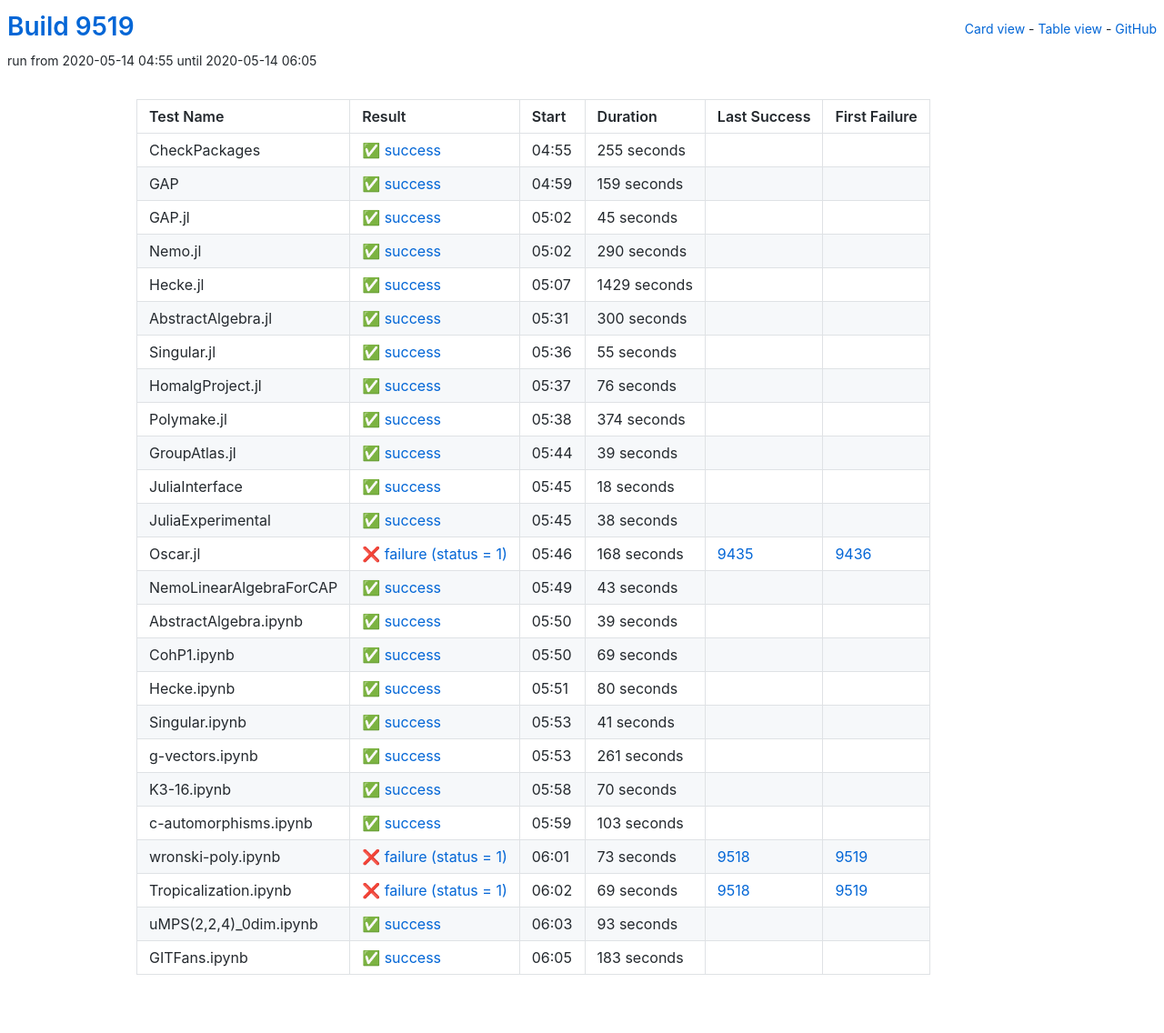
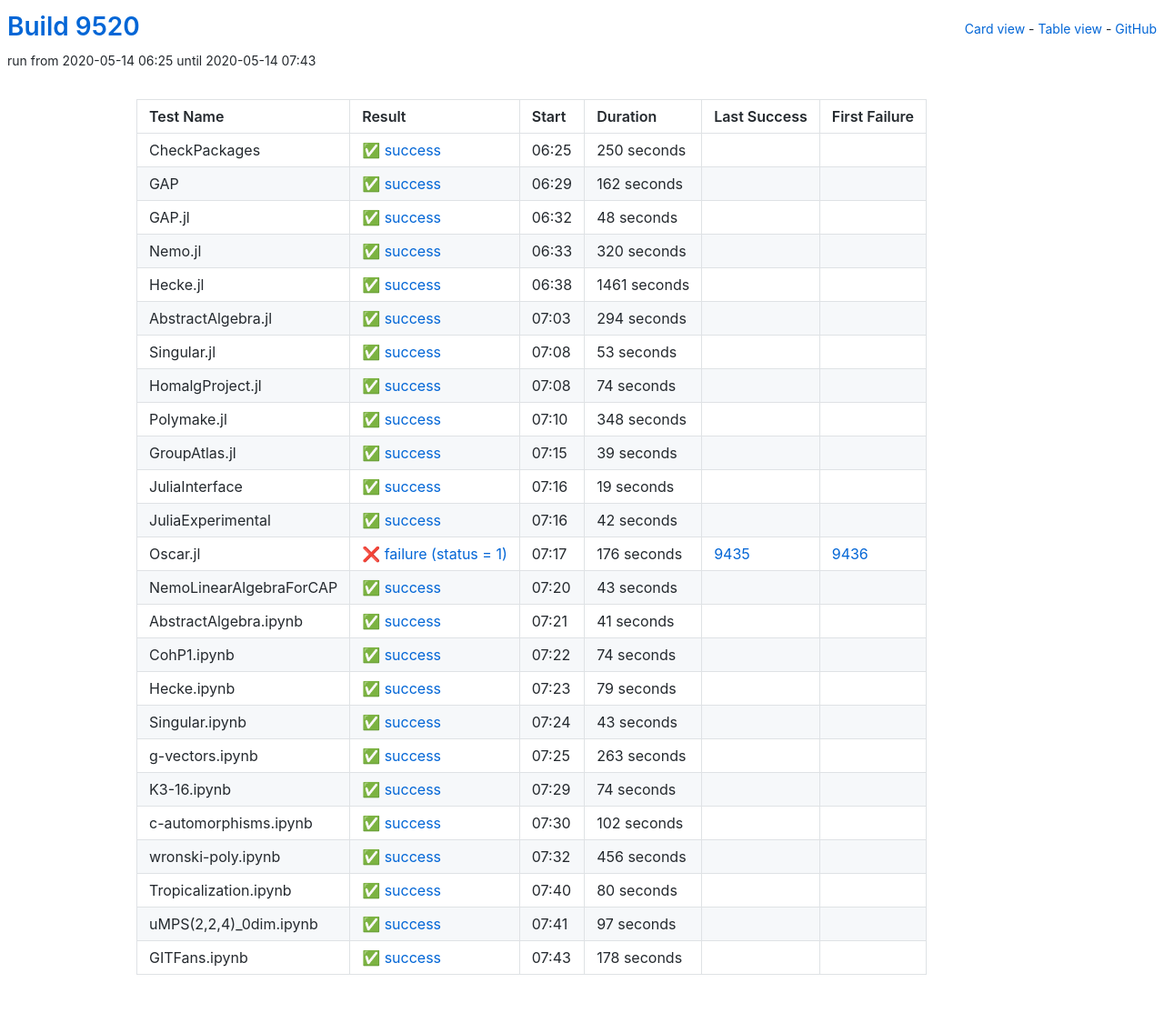
Before and after one commit to oscar-system/oscar-ci-status, a Jekyll site: the page built from table.html, in a window 1280 px wide. Shown: the whole page at 91% size. Built offline with Jekyll 4.4.1, drawn with Linux system fonts in a browser that asks for light colours.

Commit message:
Build 9520

```diff
--- a/_data/ci.yml
+++ b/_data/ci.yml
@@ -1,113 +1,113 @@
-build: 9519
-build_url: https://oscarci.mathematik.uni-kl.de/job/oscar/9519/
+build: 9520
+build_url: https://oscarci.mathematik.uni-kl.de/job/oscar/9520/
 job: oscar
 tests:
-- duration: 255
+- duration: 250
   exitcode: 0
   first_failure: false
   first_failure_url: null
   id: checkpackages
   last_success: false
   last_success_url: null
-  log: https://oscarci.mathematik.uni-kl.de/job/oscar/9519/artifact/logs/build-9519/CheckPackages.log
+  log: https://oscarci.mathematik.uni-kl.de/job/oscar/9520/artifact/logs/build-9520/CheckPackages.log
   name: CheckPackages
-  start: 2020-05-14 04:55
+  start: 2020-05-14 06:25
   status: success
   success: true
-- duration: 159
+- duration: 162
   exitcode: 0
   first_failure: false
   first_failure_url: null
   id: gap
   last_success: false
   last_success_url: null
-  log: https://oscarci.mathematik.uni-kl.de/job/oscar/9519/artifact/logs/build-9519/GAP.log
+  log: https://oscarci.mathematik.uni-kl.de/job/oscar/9520/artifact/logs/build-9520/GAP.log
   name: GAP
-  start: 2020-05-14 04:59
+  start: 2020-05-14 06:29
   status: success
   success: true
-- duration: 45
+- duration: 48
   exitcode: 0
   first_failure: false
   first_failure_url: null
   id: gap-jl
   last_success: false
   last_success_url: null
-  log: https://oscarci.mathematik.uni-kl.de/job/oscar/9519/artifact/logs/build-9519/GAP.jl.log
+  log: https://oscarci.mathematik.uni-kl.de/job/oscar/9520/artifact/logs/build-9520/GAP.jl.log
   name: GAP.jl
-  start: 2020-05-14 05:02
+  start: 2020-05-14 06:32
   status: success
   success: true
-- duration: 290
+- duration: 320
   exitcode: 0
   first_failure: false
   first_failure_url: null
   id: nemo-jl
   last_success: false
   last_success_url: null
-  log: https://oscarci.mathematik.uni-kl.de/job/oscar/9519/artifact/logs/build-9519/Nemo.jl.log
+  log: https://oscarci.mathematik.uni-kl.de/job/oscar/9520/artifact/logs/build-9520/Nemo.jl.log
   name: Nemo.jl
-  start: 2020-05-14 05:02
+  start: 2020-05-14 06:33
   status: success
   success: true
-- duration: 1429
+- duration: 1461
   exitcode: 0
   first_failure: false
   first_failure_url: null
   id: hecke-jl
   last_success: false
   last_success_url: null
-  log: https://oscarci.mathematik.uni-kl.de/job/oscar/9519/artifact/logs/build-9519/Hecke.jl.log
+  log: https://oscarci.mathematik.uni-kl.de/job/oscar/9520/artifact/logs/build-9520/Hecke.jl.log
   name: Hecke.jl
-  start: 2020-05-14 05:07
+  start: 2020-05-14 06:38
   status: success
   success: true
-- duration: 300
+- duration: 294
   exitcode: 0
   first_failure: false
   first_failure_url: null
   id: abstractalgebra-jl
   last_success: false
   last_success_url: null
-  log: https://oscarci.mathematik.uni-kl.de/job/oscar/9519/artifact/logs/build-9519/AbstractAlgebra.jl.log
+  log: https://oscarci.mathematik.uni-kl.de/job/oscar/9520/artifact/logs/build-9520/AbstractAlgebra.jl.log
   name: AbstractAlgebra.jl
-  start: 2020-05-14 05:31
+  start: 2020-05-14 07:03
   status: success
   success: true
-- duration: 55
+- duration: 53
   exitcode: 0
   first_failure: false
   first_failure_url: null
   id: singular-jl
   last_success: false
   last_success_url: null
-  log: https://oscarci.mathematik.uni-kl.de/job/oscar/9519/artifact/logs/build-9519/Singular.jl.log
+  log: https://oscarci.mathematik.uni-kl.de/job/oscar/9520/artifact/logs/build-9520/Singular.jl.log
   name: Singular.jl
-  start: 2020-05-14 05:36
+  start: 2020-05-14 07:08
   status: success
   success: true
-- duration: 76
+- duration: 74
   exitcode: 0
   first_failure: false
   first_failure_url: null
   id: homalgproject-jl
   last_success: false
   last_success_url: null
-  log: https://oscarci.mathematik.uni-kl.de/job/oscar/9519/artifact/logs/build-9519/HomalgProject.jl.log
+  log: https://oscarci.mathematik.uni-kl.de/job/oscar/9520/artifact/logs/build-9520/HomalgProject.jl.log
   name: HomalgProject.jl
-  start: 2020-05-14 05:37
+  start: 2020-05-14 07:08
   status: success
   success: true
-- duration: 374
+- duration: 348
   exitcode: 0
   first_failure: false
   first_failure_url: null
   id: polymake-jl
   last_success: false
   last_success_url: null
-  log: https://oscarci.mathematik.uni-kl.de/job/oscar/9519/artifact/logs/build-9519/Polymake.jl.log
+  log: https://oscarci.mathematik.uni-kl.de/job/oscar/9520/artifact/logs/build-9520/Polymake.jl.log
   name: Polymake.jl
-  start: 2020-05-14 05:38
+  start: 2020-05-14 07:10
   status: success
   success: true
 - duration: 39
@@ -117,45 +117,45 @@
   id: groupatlas-jl
   last_success: false
   last_success_url: null
-  log: https://oscarci.mathematik.uni-kl.de/job/oscar/9519/artifact/logs/build-9519/GroupAtlas.jl.log
+  log: https://oscarci.mathematik.uni-kl.de/job/oscar/9520/artifact/logs/build-9520/GroupAtlas.jl.log
   name: GroupAtlas.jl
-  start: 2020-05-14 05:44
+  start: 2020-05-14 07:15
   status: success
   success: true
-- duration: 18
+- duration: 19
   exitcode: 0
   first_failure: false
   first_failure_url: null
   id: juliainterface
   last_success: false
   last_success_url: null
-  log: https://oscarci.mathematik.uni-kl.de/job/oscar/9519/artifact/logs/build-9519/JuliaInterface.log
+  log: https://oscarci.mathematik.uni-kl.de/job/oscar/9520/artifact/logs/build-9520/JuliaInterface.log
   name: JuliaInterface
-  start: 2020-05-14 05:45
+  start: 2020-05-14 07:16
   status: success
   success: true
-- duration: 38
+- duration: 42
   exitcode: 0
   first_failure: false
   first_failure_url: null
   id: juliaexperimental
   last_success: false
   last_success_url: null
-  log: https://oscarci.mathematik.uni-kl.de/job/oscar/9519/artifact/logs/build-9519/JuliaExperimental.log
+  log: https://oscarci.mathematik.uni-kl.de/job/oscar/9520/artifact/logs/build-9520/JuliaExperimental.log
   name: JuliaExperimental
-  start: 2020-05-14 05:45
+  start: 2020-05-14 07:16
   status: success
   success: true
-- duration: 168
+- duration: 176
   exitcode: 1
   first_failure: 9436
   first_failure_url: https://oscarci.mathematik.uni-kl.de/job/oscar/9436/
   id: oscar-jl
   last_success: 9435
   last_success_url: https://oscarci.mathematik.uni-kl.de/job/oscar/9435/
-  log: https://oscarci.mathematik.uni-kl.de/job/oscar/9519/artifact/logs/build-9519/Oscar.jl.log
+  log: https://oscarci.mathematik.uni-kl.de/job/oscar/9520/artifact/logs/build-9520/Oscar.jl.log
   name: Oscar.jl
-  start: 2020-05-14 05:46
+  start: 2020-05-14 07:17
   status: failure
   success: false
 - duration: 43
@@ -165,140 +165,140 @@
   id: nemolinearalgebraforcap
   last_success: false
   last_success_url: null
-  log: https://oscarci.mathematik.uni-kl.de/job/oscar/9519/artifact/logs/build-9519/NemoLinearAlgebraForCAP.log
+  log: https://oscarci.mathematik.uni-kl.de/job/oscar/9520/artifact/logs/build-9520/NemoLinearAlgebraForCAP.log
   name: NemoLinearAlgebraForCAP
-  start: 2020-05-14 05:49
+  start: 2020-05-14 07:20
   status: success
   success: true
-- duration: 39
+- duration: 41
   exitcode: 0
   first_failure: false
   first_failure_url: null
   id: abstractalgebra-ipynb
   last_success: false
   last_success_url: null
-  log: https://oscarci.mathematik.uni-kl.de/job/oscar/9519/artifact/logs/build-9519/AbstractAlgebra.ipynb.log
+  log: https://oscarci.mathematik.uni-kl.de/job/oscar/9520/artifact/logs/build-9520/AbstractAlgebra.ipynb.log
   name: AbstractAlgebra.ipynb
-  start: 2020-05-14 05:50
+  start: 2020-05-14 07:21
   status: success
   success: true
-- duration: 69
+- duration: 74
   exitcode: 0
   first_failure: false
   first_failure_url: null
   id: cohp1-ipynb
   last_success: false
   last_success_url: null
-  log: https://oscarci.mathematik.uni-kl.de/job/oscar/9519/artifact/logs/build-9519/CohP1.ipynb.log
+  log: https://oscarci.mathematik.uni-kl.de/job/oscar/9520/artifact/logs/build-9520/CohP1.ipynb.log
   name: CohP1.ipynb
-  start: 2020-05-14 05:50
+  start: 2020-05-14 07:22
+  status: success
+  success: true
+- duration: 79
+  exitcode: 0
+  first_failure: false
+  first_failure_url: null
+  id: hecke-ipynb
+  last_success: false
+  last_success_url: null
+  log: https://oscarci.mathematik.uni-kl.de/job/oscar/9520/artifact/logs/build-9520/Hecke.ipynb.log
+  name: Hecke.ipynb
+  start: 2020-05-14 07:23
+  status: success
+  success: true
+- duration: 43
+  exitcode: 0
+  first_failure: false
+  first_failure_url: null
+  id: singular-ipynb
+  last_success: false
+  last_success_url: null
+  log: https://oscarci.mathematik.uni-kl.de/job/oscar/9520/artifact/logs/build-9520/Singular.ipynb.log
+  name: Singular.ipynb
+  start: 2020-05-14 07:24
+  status: success
+  success: true
+- duration: 263
+  exitcode: 0
+  first_failure: false
+  first_failure_url: null
+  id: g-vectors-ipynb
+  last_success: false
+  last_success_url: null
+  log: https://oscarci.mathematik.uni-kl.de/job/oscar/9520/artifact/logs/build-9520/g-vectors.ipynb.log
+  name: g-vectors.ipynb
+  start: 2020-05-14 07:25
+  status: success
+  success: true
+- duration: 74
+  exitcode: 0
+  first_failure: false
+  first_failure_url: null
+  id: k3-16-ipynb
+  last_success: false
+  last_success_url: null
+  log: https://oscarci.mathematik.uni-kl.de/job/oscar/9520/artifact/logs/build-9520/K3-16.ipynb.log
+  name: K3-16.ipynb
+  start: 2020-05-14 07:29
+  status: success
+  success: true
+- duration: 102
+  exitcode: 0
+  first_failure: false
+  first_failure_url: null
+  id: c-automorphisms-ipynb
+  last_success: false
+  last_success_url: null
+  log: https://oscarci.mathematik.uni-kl.de/job/oscar/9520/artifact/logs/build-9520/c-automorphisms.ipynb.log
+  name: c-automorphisms.ipynb
+  start: 2020-05-14 07:30
+  status: success
+  success: true
+- duration: 456
+  exitcode: 0
+  first_failure: false
+  first_failure_url: null
+  id: wronski-poly-ipynb
+  last_success: false
+  last_success_url: null
+  log: https://oscarci.mathematik.uni-kl.de/job/oscar/9520/artifact/logs/build-9520/wronski-poly.ipynb.log
+  name: wronski-poly.ipynb
+  start: 2020-05-14 07:32
   status: success
   success: true
 - duration: 80
   exitcode: 0
   first_failure: false
   first_failure_url: null
-  id: hecke-ipynb
+  id: tropicalization-ipynb
   last_success: false
   last_success_url: null
-  log: https://oscarci.mathematik.uni-kl.de/job/oscar/9519/artifact/logs/build-9519/Hecke.ipynb.log
-  name: Hecke.ipynb
-  start: 2020-05-14 05:51
+  log: https://oscarci.mathematik.uni-kl.de/job/oscar/9520/artifact/logs/build-9520/Tropicalization.ipynb.log
+  name: Tropicalization.ipynb
+  start: 2020-05-14 07:40
   status: success
   success: true
-- duration: 41
-  exitcode: 0
-  first_failure: false
-  first_failure_url: null
-  id: singular-ipynb
-  last_success: false
-  last_success_url: null
-  log: https://oscarci.mathematik.uni-kl.de/job/oscar/9519/artifact/logs/build-9519/Singular.ipynb.log
-  name: Singular.ipynb
-  start: 2020-05-14 05:53
-  status: success
-  success: true
-- duration: 261
-  exitcode: 0
-  first_failure: false
-  first_failure_url: null
-  id: g-vectors-ipynb
-  last_success: false
-  last_success_url: null
-  log: https://oscarci.mathematik.uni-kl.de/job/oscar/9519/artifact/logs/build-9519/g-vectors.ipynb.log
-  name: g-vectors.ipynb
-  start: 2020-05-14 05:53
-  status: success
-  success: true
-- duration: 70
-  exitcode: 0
-  first_failure: false
-  first_failure_url: null
-  id: k3-16-ipynb
-  last_success: false
-  last_success_url: null
-  log: https://oscarci.mathematik.uni-kl.de/job/oscar/9519/artifact/logs/build-9519/K3-16.ipynb.log
-  name: K3-16.ipynb
-  start: 2020-05-14 05:58
-  status: success
-  success: true
-- duration: 103
-  exitcode: 0
-  first_failure: false
-  first_failure_url: null
-  id: c-automorphisms-ipynb
-  last_success: false
-  last_success_url: null
-  log: https://oscarci.mathematik.uni-kl.de/job/oscar/9519/artifact/logs/build-9519/c-automorphisms.ipynb.log
-  name: c-automorphisms.ipynb
-  start: 2020-05-14 05:59
-  status: success
-  success: true
-- duration: 73
-  exitcode: 1
-  first_failure: 9519
-  first_failure_url: https://oscarci.mathematik.uni-kl.de/job/oscar/9519/
-  id: wronski-poly-ipynb
-  last_success: 9518
-  last_success_url: https://oscarci.mathematik.uni-kl.de/job/oscar/9518/
-  log: https://oscarci.mathematik.uni-kl.de/job/oscar/9519/artifact/logs/build-9519/wronski-poly.ipynb.log
-  name: wronski-poly.ipynb
-  start: 2020-05-14 06:01
-  status: failure
-  success: false
-- duration: 69
-  exitcode: 1
-  first_failure: 9519
-  first_failure_url: https://oscarci.mathematik.uni-kl.de/job/oscar/9519/
-  id: tropicalization-ipynb
-  last_success: 9518
-  last_success_url: https://oscarci.mathematik.uni-kl.de/job/oscar/9518/
-  log: https://oscarci.mathematik.uni-kl.de/job/oscar/9519/artifact/logs/build-9519/Tropicalization.ipynb.log
-  name: Tropicalization.ipynb
-  start: 2020-05-14 06:02
-  status: failure
-  success: false
-- duration: 93
+- duration: 97
   exitcode: 0
   first_failure: false
   first_failure_url: null
   id: umps-2-2-4-0dim-ipynb
   last_success: false
   last_success_url: null
-  log: https://oscarci.mathematik.uni-kl.de/job/oscar/9519/artifact/logs/build-9519/uMPS-2-2-4-_0dim.ipynb.log
+  log: https://oscarci.mathematik.uni-kl.de/job/oscar/9520/artifact/logs/build-9520/uMPS-2-2-4-_0dim.ipynb.log
   name: uMPS(2,2,4)_0dim.ipynb
-  start: 2020-05-14 06:03
+  start: 2020-05-14 07:41
   status: success
   success: true
-- duration: 183
+- duration: 178
   exitcode: 0
   first_failure: false
   first_failure_url: null
   id: gitfans-ipynb
   last_success: false
   last_success_url: null
-  log: https://oscarci.mathematik.uni-kl.de/job/oscar/9519/artifact/logs/build-9519/GITFans.ipynb.log
+  log: https://oscarci.mathematik.uni-kl.de/job/oscar/9520/artifact/logs/build-9520/GITFans.ipynb.log
   name: GITFans.ipynb
-  start: 2020-05-14 06:05
+  start: 2020-05-14 07:43
   status: success
   success: true
```
Also changed, not shown: README.md.
